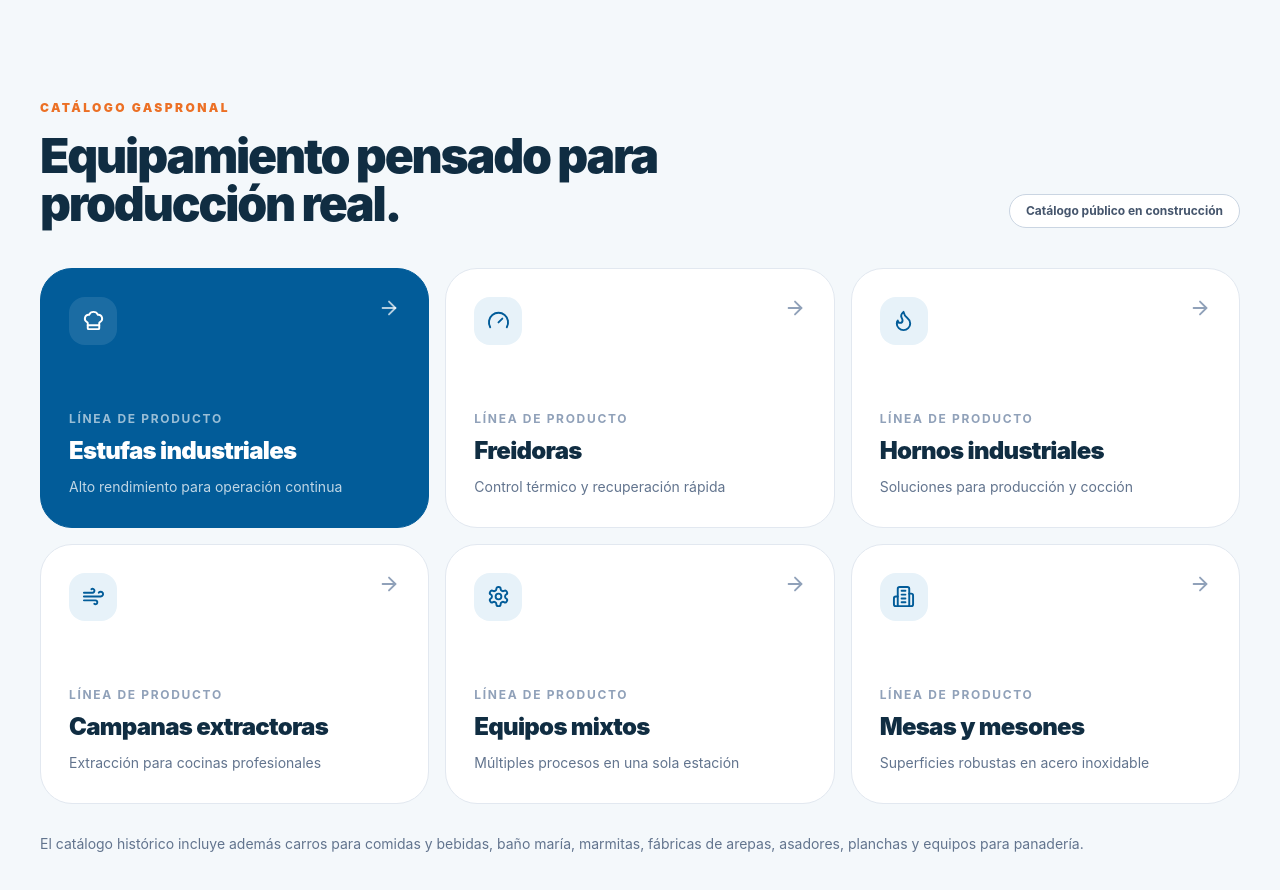
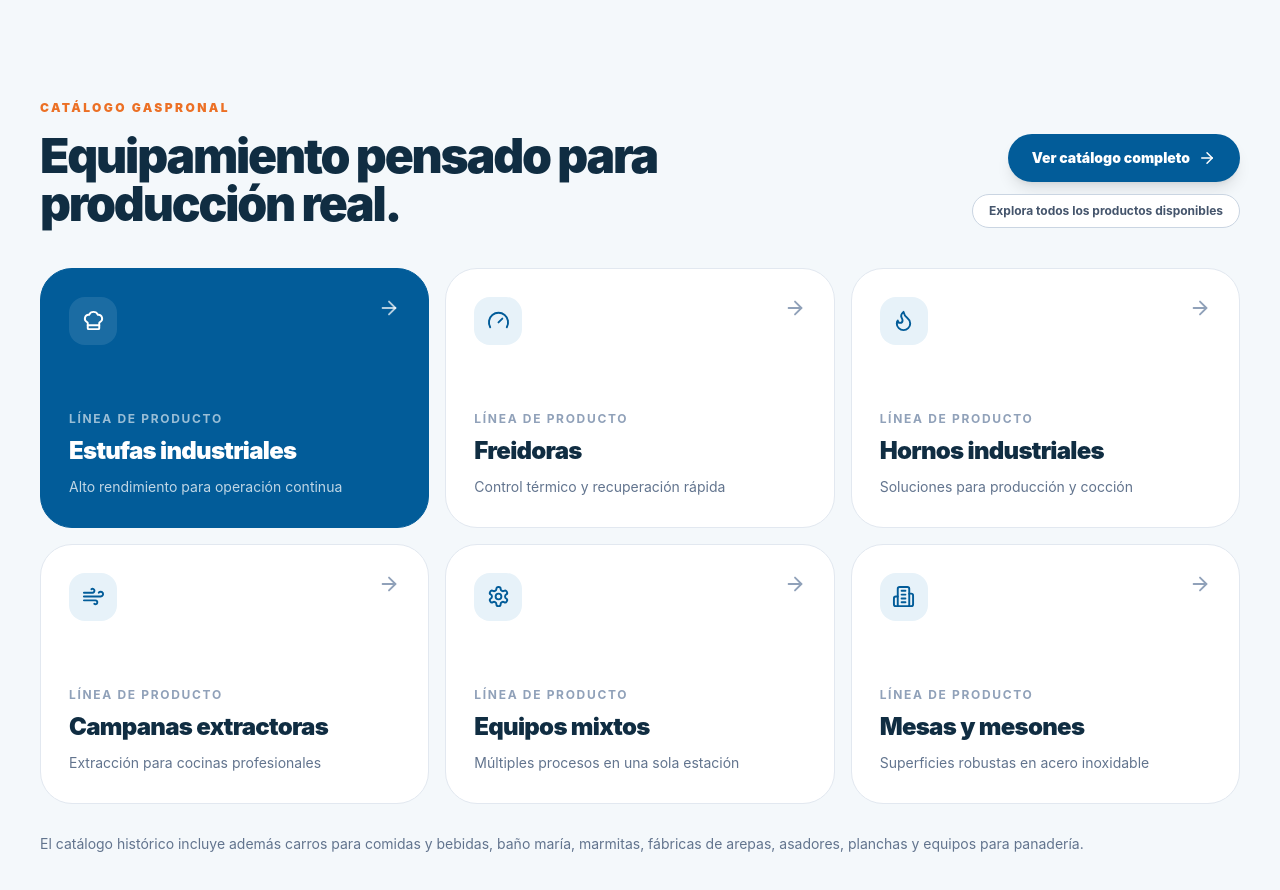
Before and after one commit to programandoweb/b2ujeans, a Next.js app in the folder frontend/: page / in a window 1280 px wide. Shown: the part 1740-2630 px from the top of the page. Built offline with nearby package versions, Linux system fonts and the light colour scheme; no server answers.

Commit message:
feat(home): add catalog CTA in products section

```diff
--- a/frontend/src/app/page.tsx
+++ b/frontend/src/app/page.tsx
@@ -314,9 +314,19 @@
                 Equipamiento pensado para producción real.
               </h2>
             </div>
-            <span className="inline-flex w-fit items-center rounded-full border border-slate-300 bg-white px-4 py-2 text-xs font-bold text-slate-600">
-              Catálogo público en construcción
-            </span>
+
+            <div className="flex flex-col items-start gap-3 sm:items-end">
+              <Link
+                href="/productos"
+                className="inline-flex min-h-12 items-center justify-center gap-2 rounded-full bg-[var(--brand)] px-6 text-sm font-black text-white shadow-lg shadow-[var(--brand)]/15 transition hover:-translate-y-0.5 hover:bg-[var(--brand-hover)] hover:shadow-xl"
+              >
+                Ver catálogo completo
+                <ArrowRight size={18} />
+              </Link>
+              <span className="inline-flex w-fit items-center rounded-full border border-slate-300 bg-white px-4 py-2 text-xs font-bold text-slate-600">
+                Explora todos los productos disponibles
+              </span>
+            </div>
           </div>
 
           <div className="mt-10 grid gap-4 sm:grid-cols-2 lg:grid-cols-3">
```
